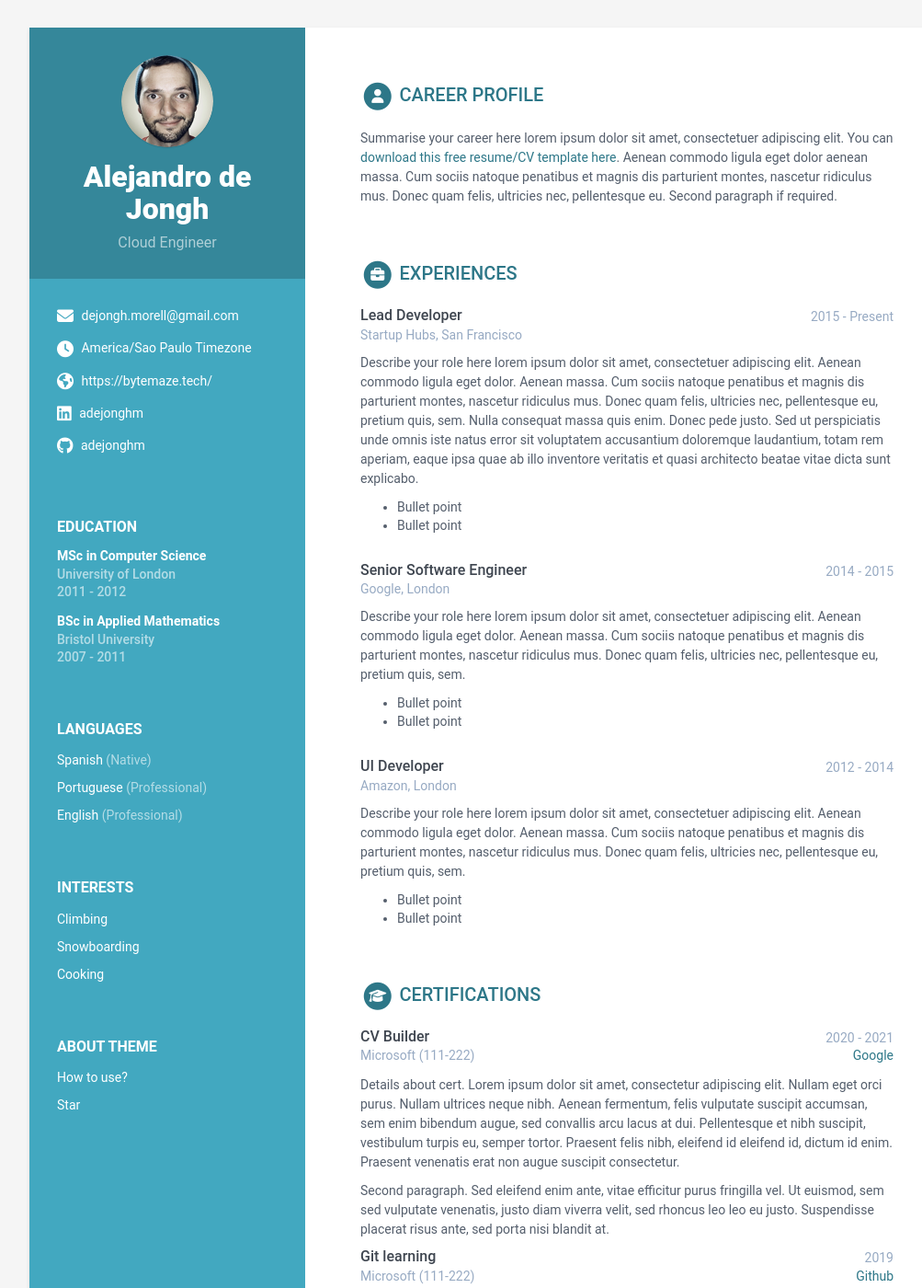
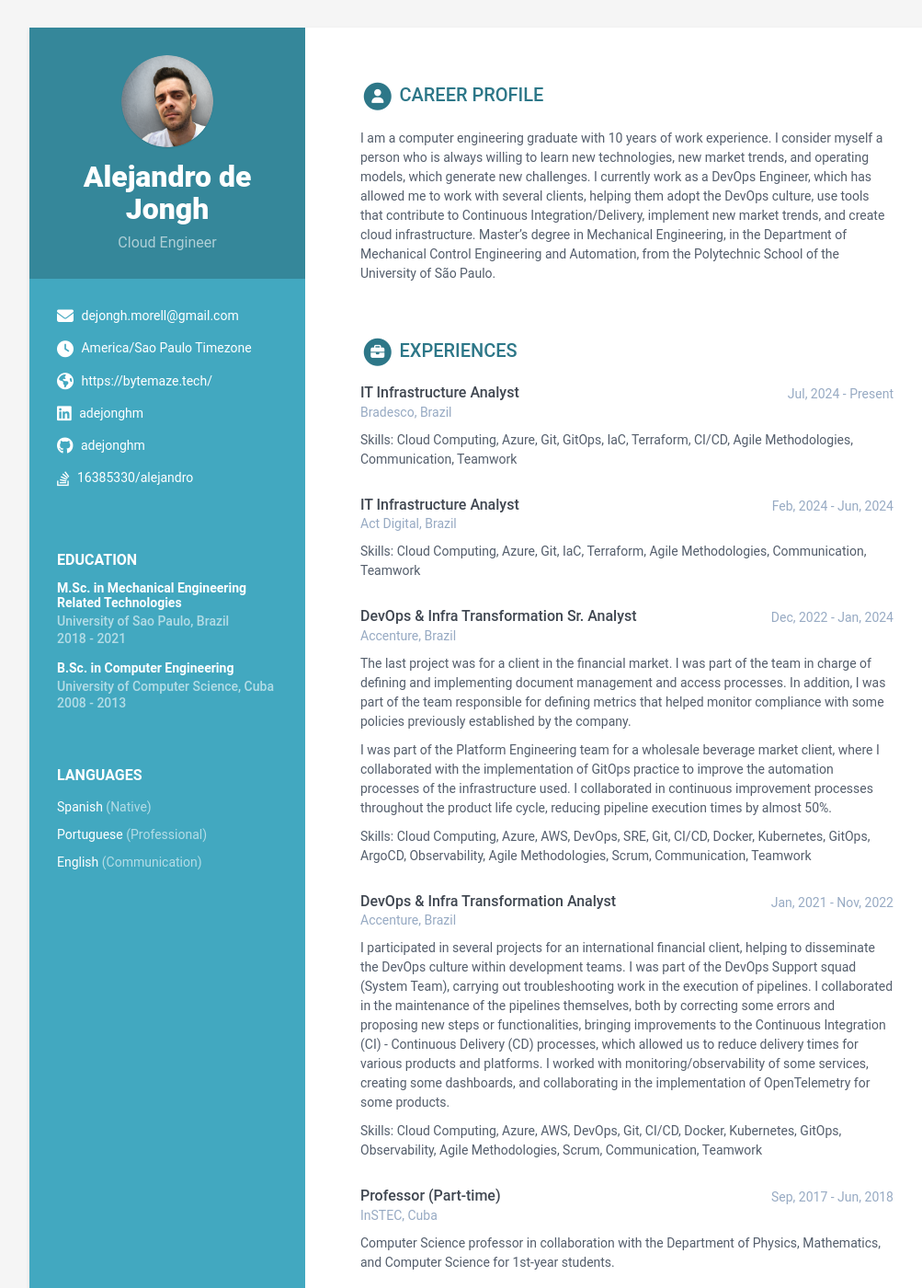
Before and after one commit to adejonghm/cv, a Jekyll site: the page built from index.html, in a window 1280 px wide and 1400 px high. Shown: the whole window at 92% size, without its empty margins (108-1111 px from the left). Built offline with Jekyll 4.4.1, drawn with Linux system fonts in a browser that asks for light colours; some of the changed text lies outside the part shown.

Commit message:
feat: Added Experience Section

```diff
--- a/_data/data.yml
+++ b/_data/data.yml
@@ -1,10 +1,6 @@
-#
-# Be aware that even a small syntax error here can lead to failures in output.
-#
-
 sidebar:
     position: left # position of the sidebar : left or right
-    about: True # set to False or comment line if you want to remove the "how to use?" in the sidebar
+    about: False # set to False or comment line if you want to remove the "how to use?" in the sidebar
     education: True # set to False if you want education in main section instead of in sidebar
 
     # Profile information
@@ -12,25 +8,16 @@ sidebar:
     tagline: Cloud Engineer
     avatar: profile.png  #place a 100x100 picture inside /assets/images/ folder and provide the name of the file below
 
-    # Sidebar links
+    ## Sidebar links
+    # twitter: '@jekyllrb'
+    # phone: 012 345 6789
+    # citizenship:
     email: dejongh.morell@gmail.com
-    # phone: 012 345 6789
-    timezone: America/Sao Paulo # Enter your timezone, e.g., America/Havana, Africa/Casablanca, America/North_Dakota/Center
-    # citizenship:
+    timezone: America/Sao Paulo
     website: https://bytemaze.tech/ # Include the full website URL, including "http://" or "https://".
     linkedin: adejonghm
-    # xing: alandoe
     github: adejonghm
-    # telegram: # add your nickname without '@' sign
-    # gitlab:
-    # bitbucket:
-    # twitter: '@jekyllrb'
-    stack-overflow: # Number/Username, e.g. 123456/alandoe
-    # codewars:
-    # goodreads: # Number-Username, e.g. 123456-alandoe
-    # mastodon:  # Please include your full Mastodon link here.
-    # hackerrank: # Please provide your HackerRank username.
-    # leetcode: # Please provide your LeetCode username.
+    stack-overflow: 16385330/alejandro # Number/Username,
     # pdf: # Add a PDF link here if you want to include a PDF custom version in your resume.
 
     languages:
@@ -43,95 +30,114 @@ sidebar:
           level: Professional
 
         - idiom: English
-          level: Professional
+          level: Communication
 
-    interests:
-      title: Interests
-      info:
-        - item: Climbing
-          link:
+    # interests:
+    #   title: Interests
+    #   info:
+    #     - item: Climbing
+    #       link:
 
-        - item: Snowboarding
-          link:
+    #     - item: Snowboarding
+    #       link:
 
-        - item: Cooking
-          link:
+    #     - item: Cooking
+    #       link:
 
 career-profile:
     title: Career Profile
     summary: |
-      Summarise your career here lorem ipsum dolor sit amet, consectetuer
-      adipiscing elit. You can [download this free resume/CV template here]().
-      Aenean commodo ligula eget dolor aenean massa. Cum sociis natoque
-      penatibus et magnis dis parturient montes, nascetur ridiculus mus.
-      Donec quam felis, ultricies nec, pellentesque eu.
-      Second paragraph if required.
+      I am a computer engineering graduate with 10 years of work experience. I consider myself a person who is always
+      willing to learn new technologies, new market trends, and operating models, which generate new challenges.
+      I currently work as a DevOps Engineer, which has allowed me to work with several clients, helping them adopt the
+      DevOps culture, use tools that contribute to Continuous Integration/Delivery, implement new market trends, and
+      create cloud infrastructure. Master's degree in Mechanical Engineering, in the Department of Mechanical Control
+      Engineering and Automation, from the Polytechnic School of the University of São Paulo.
+
+
 education:
     title: Education
     info:
-      - degree: MSc in Computer Science
-        university: University of London
-        time: 2011 - 2012
+      - degree: M.Sc. in Mechanical Engineering Related Technologies
+        university: University of Sao Paulo, Brazil
+        time: 2018 - 2021
         details: |
-          Describe your study here lorem ipsum dolor sit amet, consectetuer
-          adipiscing elit. Aenean commodo ligula eget dolor. Aenean massa. Cum
-          sociis natoque penatibus et magnis dis parturient montes, nascetur
-          ridiculus mus. Donec quam felis, ultricies nec, pellentesque eu,
-          pretium quis, sem.
-            - Bullet point
-            - Bullet point
-      - degree: BSc in Applied Mathematics
-        university: Bristol University
-        time: 2007 - 2011
+          My work aimed to analyze and identify different characteristics of the acoustic signal emitted by a gas bubble
+          formed underwater. To do so, it was necessary to combine some mathematical models that allow a better
+          understanding of this physical phenomenon, with digital signal and image processing, which allowed achieving
+          the desired results. As a contribution, this work helped to construct a passive acoustic monitoring system to
+          detect CO2 leaks in tanks found on the seabed.
+      - degree: B.Sc. in Computer Engineering
+        university: University of Computer Science, Cuba
+        time: 2008 - 2013
         details: |
-          Describe your study here lorem ipsum dolor sit amet, consectetuer
-          adipiscing elit. Aenean commodo ligula eget dolor. Aenean massa. Cum
-          sociis natoque penatibus et magnis dis parturient montes, nascetur
-          ridiculus mus. Donec quam felis, ultricies nec, pellentesque eu,
-          pretium quis, sem.
-            - Bullet point
-            - Bullet point
 
 experiences:
     title: Experiences
     info:
-      - role: Lead Developer
-        time: 2015 - Present
-        company: Startup Hubs, San Francisco
+      - role: IT Infrastructure Analyst
+        time: Jul, 2024 - Present
+        company: Bradesco, Brazil
         details: |
-          Describe your role here lorem ipsum dolor sit amet, consectetuer
-          adipiscing elit. Aenean commodo ligula eget dolor. Aenean massa.
-          Cum sociis natoque penatibus et magnis dis parturient montes,
-          nascetur ridiculus mus. Donec quam felis, ultricies nec,
-          pellentesque eu, pretium quis, sem. Nulla consequat massa quis
-          enim. Donec pede justo. Sed ut perspiciatis unde omnis iste natus
-          error sit voluptatem accusantium doloremque laudantium, totam rem
-          aperiam, eaque ipsa quae ab illo inventore veritatis et quasi
-          architecto beatae vitae dicta sunt explicabo.
-            - Bullet point
-            - Bullet point
-      - role: Senior Software Engineer
-        time: 2014 - 2015
-        company: Google, London
+          Skills: Cloud Computing, Azure, Git, GitOps, IaC, Terraform, CI/CD, Agile Methodologies, Communication, Teamwork
+
+      - role: IT Infrastructure Analyst
+        time: Feb, 2024 - Jun, 2024
+        company: Act Digital, Brazil
         details: |
-          Describe your role here lorem ipsum dolor sit amet, consectetuer
-          adipiscing elit. Aenean commodo ligula eget dolor. Aenean massa.
-          Cum sociis natoque penatibus et magnis dis parturient montes,
-          nascetur ridiculus mus. Donec quam felis, ultricies nec,
-          pellentesque eu, pretium quis, sem.
-            - Bullet point
-            - Bullet point
-      - role: UI Developer
-        time: 2012 - 2014
-        company: Amazon, London
+          Skills: Cloud Computing, Azure, Git, IaC, Terraform, Agile Methodologies, Communication, Teamwork
+
+      - role: DevOps & Infra Transformation Sr. Analyst
+        time: Dec, 2022 - Jan, 2024
+        company: Accenture, Brazil
         details: |
-          Describe your role here lorem ipsum dolor sit amet, consectetuer
-          adipiscing elit. Aenean commodo ligula eget dolor. Aenean massa.
-          Cum sociis natoque penatibus et magnis dis parturient montes,
-          nascetur ridiculus mus. Donec quam felis, ultricies nec,
-          pellentesque eu, pretium quis, sem.
-            - Bullet point
-            - Bullet point
+          The last project was for a client in the financial market. I was part of the team in charge of defining and
+          implementing document management and access processes. In addition, I was part of the team responsible for
+          defining metrics that helped monitor compliance with some policies previously established by the company.
+
+          I was part of the Platform Engineering team for a wholesale beverage market client, where I collaborated with the
+          implementation of GitOps practice to improve the automation processes of the infrastructure used.
+          I collaborated in continuous improvement processes throughout the product life cycle, reducing pipeline
+          execution times by almost 50%.
+
+          Skills: Cloud Computing, Azure, AWS, DevOps, SRE, Git, CI/CD, Docker, Kubernetes, GitOps, ArgoCD, Observability, Agile Methodologies, Scrum, Communication, Teamwork
+
+      - role: DevOps & Infra Transformation Analyst
+        time: Jan, 2021 - Nov, 2022
+        company: Accenture, Brazil
+        details: |
+          I participated in several projects for an international financial client, helping to disseminate the
+          DevOps culture within development teams. I was part of the DevOps Support squad (System Team), carrying out
+          troubleshooting work in the execution of pipelines. I collaborated in the maintenance of the pipelines
+          themselves, both by correcting some errors and proposing new steps or functionalities, bringing improvements
+          to the Continuous Integration (CI) - Continuous Delivery (CD) processes, which allowed us to reduce delivery
+          times for various products and platforms. I worked with monitoring/observability of some services, creating
+          some dashboards, and collaborating in the implementation of OpenTelemetry for some products.
+
+          Skills: Cloud Computing, Azure, AWS, DevOps, Git, CI/CD, Docker, Kubernetes, GitOps, Observability, Agile Methodologies, Scrum, Communication, Teamwork
+
+      - role: Professor (Part-time)
+        time: Sep, 2017 - Jun, 2018
+        company: InSTEC, Cuba
+        details: |
+          Computer Science professor in collaboration with the Department of Physics, Mathematics, and Computer Science
+          for 1st-year students.
+
+      - role: Head of Networks Group
+        time: Apr, 2015 - Jun, 2018
+        company: InSTEC, Cuba
+        details: |
+          Responsible for designing network infrastructures using new standards, install different network services to
+          ensure better quality in network services. Guarantee compliance with the standards, indications and legal
+          technical procedures established by the institution.
+
+      - role: Webmaster
+        time: Sep, 2013 - Mar, 2015
+        company: InSTEC, Cuba
+        details: |
+          I started working at the Higher Institute of Technologies and Applied Sciences (InSTEC) to do my training
+          period. In that period, I performed different tasks, mainly as a Webmaster, and participated in different
+          IT processes.
 
 certifications:
       title: Certifications
```
Also changed, not shown: assets/images/profile.png, 1 other file.
